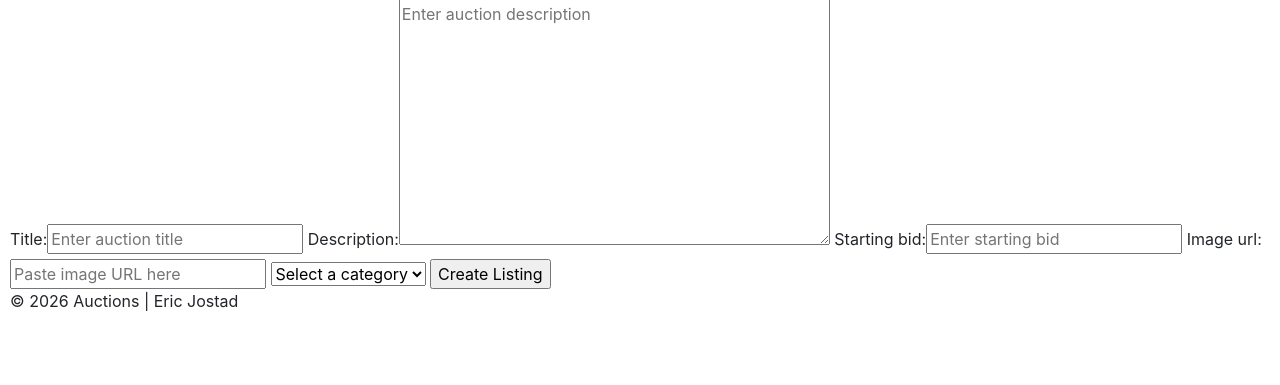
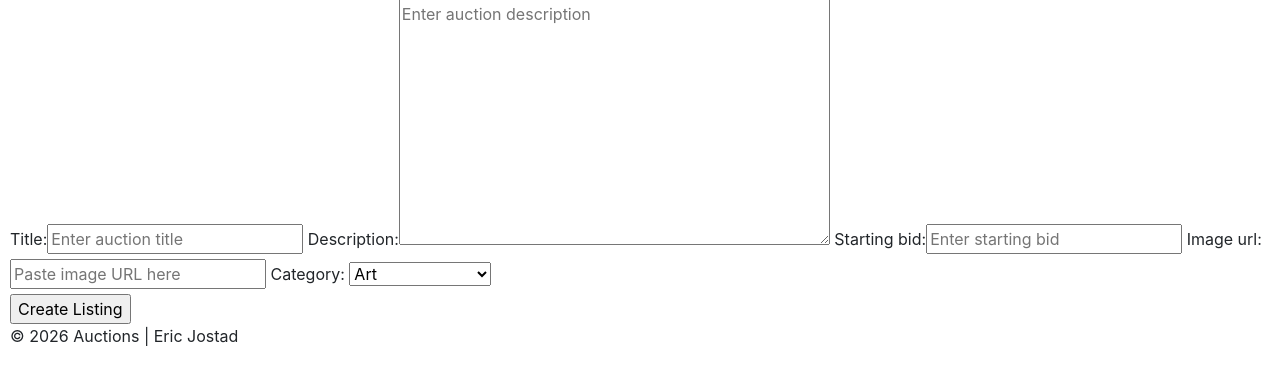
Before and after one commit to EricJostad/Commerce, a Django app: page /create_listing in a window 1280 px wide. Shown: the part 210-595 px from the top of the page. Run offline with Django 3.2, Linux system fonts and the light colour scheme; some libraries are stand-ins or nearby versions.

Commit message:
Small update to ensure a category selection is loaded to the Auction form upon listing creation.

```diff
--- a/auctions/templates/auctions/create_listing.html
+++ b/auctions/templates/auctions/create_listing.html
@@ -6,12 +6,13 @@
     <form action="{% url 'auctions:create_listing' %}" method="post">
         {% csrf_token %}
         {{ form }}
+        <label for="category">Category:</label>
         <select name="category" id="category">
-            <option value="">Select a category</option>
             {% for category in categories %}
                 <option value="{{ category }}">{{ category }}</option>
             {% endfor %}
         </select>
-        <input type="submit" value="Create Listing">
+        <br><input type="submit" value="Create Listing"><br>
+    </form>
 
 {% endblock %}
--- a/auctions/views.py
+++ b/auctions/views.py
@@ -19,8 +19,8 @@ class AuctionForm(forms.ModelForm):
             "description": forms.Textarea(attrs={"placeholder": "Enter auction description"}),
             "starting_bid": forms.NumberInput(attrs={"min": "0.01", "step": "0.01", "placeholder": "Enter starting bid"}),
             "image_url": forms.URLInput(attrs={"placeholder": "Paste image URL here"}),
+            "category": forms.Select(choices=CATEGORIES)
         }
-        categories = CATEGORIES
 
 
 def index(request):
```
Also changed, not shown: db.sqlite3.
